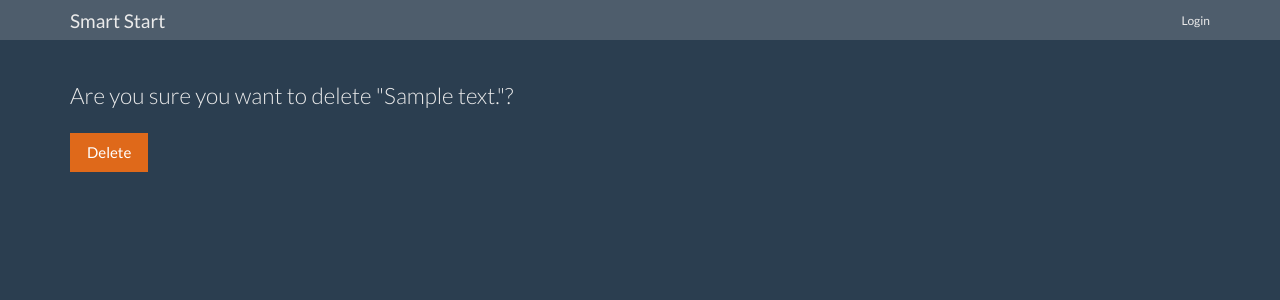
After one commit to aralotibi/Smart_Start, a Django app: page /school/1/review/delete/1/ in a window 1280 px wide. The commit adds this page. Shown: the top 300 px of the page. Run offline with Django 3.2, Linux system fonts and the light colour scheme; tables that the repository leaves empty hold one stand-in row (values such as "Sample post"); some libraries are stand-ins or nearby versions.

Commit message:
Add review delete view

```diff
--- a/core/urls.py
+++ b/core/urls.py
@@ -13,7 +13,7 @@ urlpatterns = patterns('',
     url(r'^school/delete/(?P<pk>\d+)/$', SchoolDeleteView.as_view(), name='school_delete'),
     url(r'^school/(?P<pk>\d+)/review/create/$', ReviewCreateView.as_view(), name='review_create'),
     url(r'^school/(?P<school_pk>\d+)/review/update/(?P<review_pk>\d+)/$', ReviewUpdateView.as_view(), name='review_update'),
-
+    url(r'^school/(?P<school_pk>\d+)/review/delete/(?P<review_pk>\d+)/$', ReviewDeleteView.as_view(), name='review_delete'),
 
 
 )
--- a/core/views.py
+++ b/core/views.py
@@ -70,3 +70,11 @@
 
     def get_success_url(self):
         return self.object.school.get_absolute_url()
+
+class ReviewDeleteView(DeleteView):
+    model = Review
+    pk_url_kwarg = 'review_pk'
+    template_name = 'review/review_confirm_delete.html'
+
+    def get_success_url(self):
+        return self.object.school.get_absolute_url()
--- /dev/null
+++ b/templates/review/review_confirm_delete.html
@@ -0,0 +1,8 @@
+{% extends 'base.html' %}
+{% block content %}
+<p class="lead">Are you sure you want to delete "{{ review.text }}"?</p>
+<form method="post" action="">
+    {% csrf_token %}
+    <button type="submit" class="btn btn-primary">Delete</button>
+</form>
+{% endblock %}
--- a/templates/school/school_detail.html
+++ b/templates/school/school_detail.html
@@ -15,6 +15,8 @@
     <p>{{ review.text }}</p>
     {% if review.user == user %}
 <p><a href="{% url 'review_update' school_pk=school.id review_pk=review.id %}">Edit review</a></p>
+<p><a href="{% url 'review_delete' school_pk=school.id review_pk=review.id %}">Delete review</a></p>
+
 {% endif %}
     <p>Reviewed by {{ review.user.username }} on {{ review.created_at }}</p>
 </div>
```
